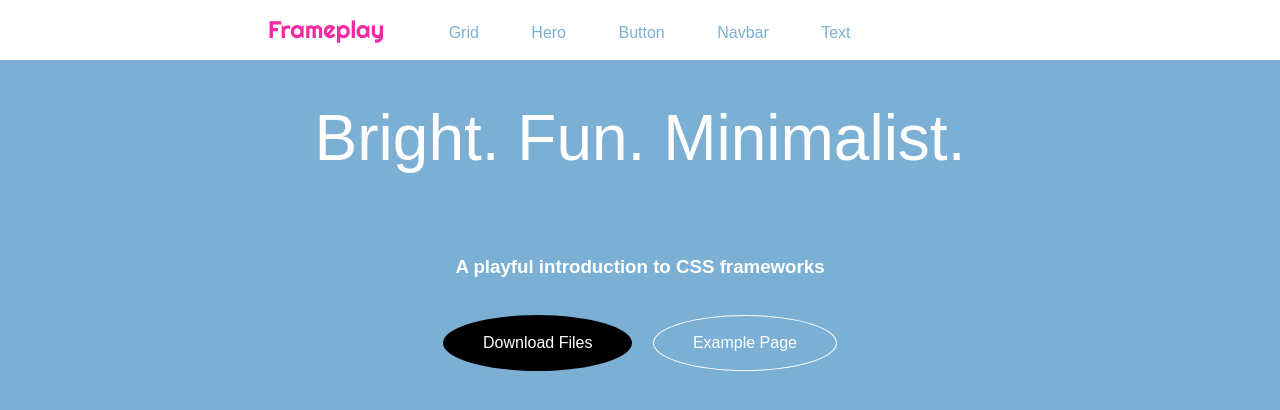
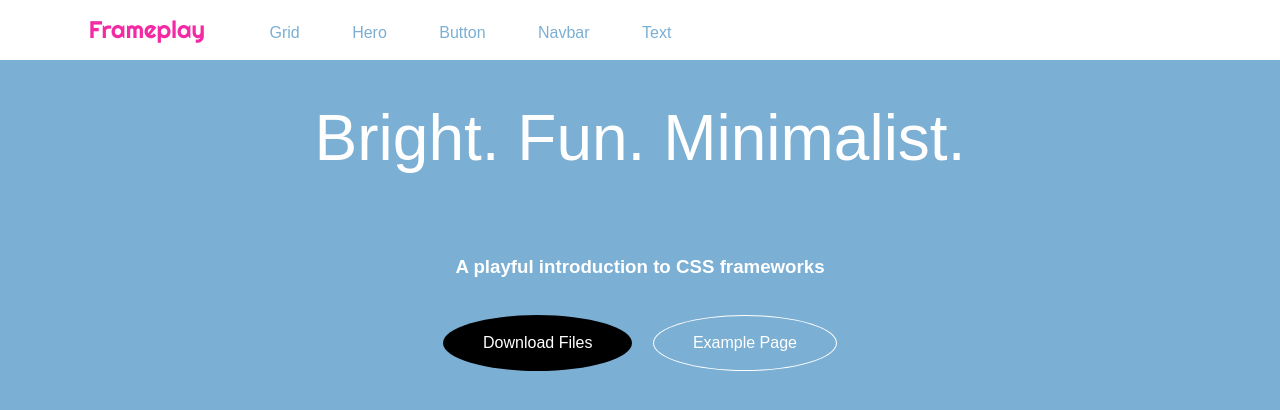
Before and after one commit to JordanCouncil/frameplay, a plain HTML site: page index.html in a window 1280 px wide. Drawn offline with nearby package versions, Linux system fonts and the light colour scheme; files that its build step writes are made by us from their sources.

Commit message:
Update _navigation.scss

```diff
--- a/scss/_navigation.scss
+++ b/scss/_navigation.scss
@@ -57,7 +57,7 @@ of Jen Kramer's, is nothing short of universal since
 .nav-row {
     display: flex;
     flex-direction: column;
-    width: 70%;
+    width: 98%;
     margin: 0 auto;
     justify-content: space-evenly;
 }
```
